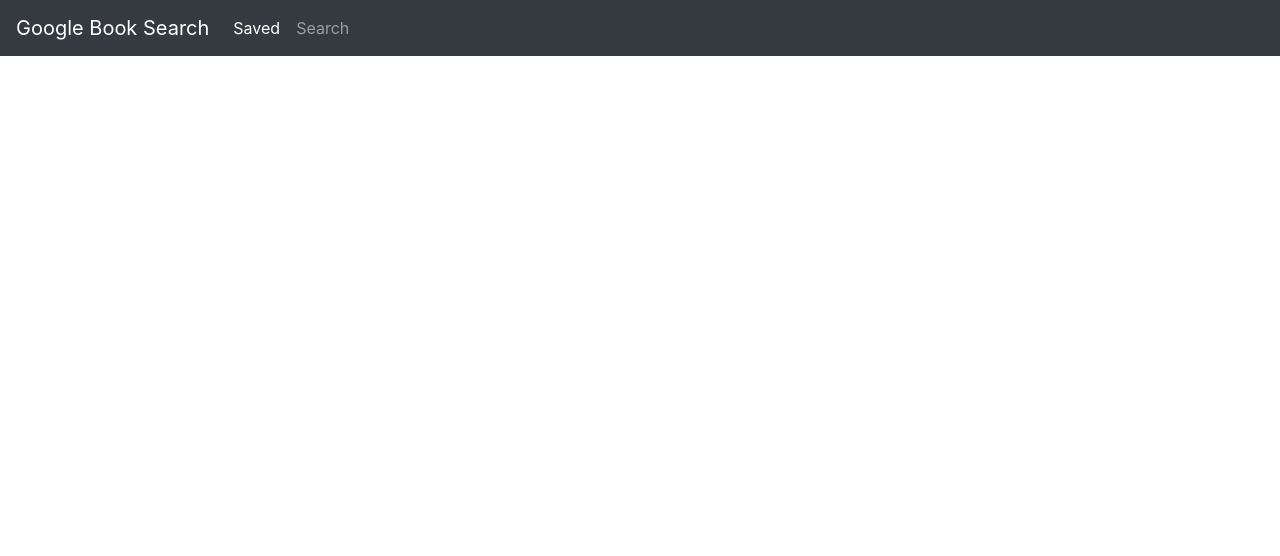
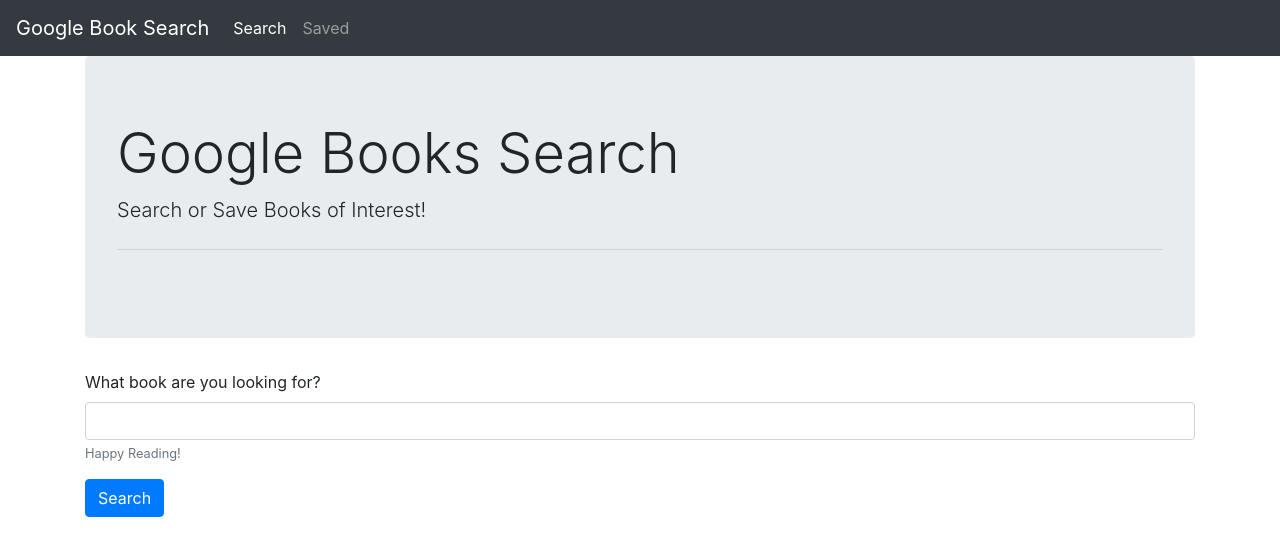
Before and after one commit to nmitchell34/MERN-google-books, a React (Create React App) app in the folder client/: page / in a window 1280 px wide. Shown: the top 556 px of the page. Built offline with nearby package versions, Linux system fonts and the light colour scheme.

Commit message:
added more API stuff to utils

```diff
--- a/client/src/App.js
+++ b/client/src/App.js
@@ -2,6 +2,9 @@
 import Axios from "axios";
 import { BrowserRouter as Router, Switch, Route } from "react-router-dom";
 import Navbar from "./components/navbar";
+import Jumbotron from "./components/jumbotron"
+import Search from "./pages/search"
+import Saved from "./pages/saved"
 
 function App() {
   useEffect(() => {});
@@ -9,7 +12,8 @@
   return (
     <div className="App">
       <Router>
-        <Navbar />
+        <Route exact path="/" component={Search}/>
+        <Route exact path='/saved' component={Saved}/>
       </Router>
     </div>
   );
--- /dev/null
+++ b/client/src/components/jumbotron.jsx
@@ -0,0 +1,16 @@
+import React from "react";
+
+
+const jumbotron = () => {
+  return (
+    <div className="container">
+      <div className="jumbotron">
+        <h1 className="display-4">Google Books Search</h1>
+        <p className="lead">Search or Save Books of Interest!</p>
+        <hr className="my-4" />
+      </div>
+    </div>
+  );
+};
+
+export default jumbotron;
--- a/client/src/components/navbar.jsx
+++ b/client/src/components/navbar.jsx
@@ -22,12 +22,12 @@
           <ul className="navbar-nav">
             <li className="nav-item active">
               <a className="nav-link" href="#">
-                Saved <span className="sr-only">(current)</span>
+                Search <span className="sr-only">(current)</span>
               </a>
             </li>
             <li className="nav-item">
               <a className="nav-link" href="#">
-                Search
+                Saved
               </a>
             </li>
           </ul>
--- /dev/null
+++ b/client/src/components/searchForm.jsx
@@ -0,0 +1,27 @@
+import React from "react";
+
+const searchForm = () => {
+  return (
+    <div className="container">
+      <form>
+        <div className="form-group">
+          <label for="exampleInputEmail1">What book are you looking for?</label>
+          <input
+            type="email"
+            className="form-control"
+            id="exampleInputEmail1"
+            aria-describedby="emailHelp"
+          />
+          <small id="emailHelp" className="form-text text-muted">
+            Happy Reading!
+          </small>
+        </div>
+        <button type="submit" className="btn btn-primary">
+          Search
+        </button>
+      </form>
+    </div>
+  );
+};
+
+export default searchForm;
--- /dev/null
+++ b/client/src/pages/saved.jsx
@@ -0,0 +1,24 @@
+import React from "react";
+import Navbar from "../components/navbar";
+import Jumbotron from "../components/jumbotron";
+import { useEffect } from "react";
+import API from "../utils/API"
+const saved = () => {
+  useEffect(() => {
+    loadBooks();
+  }, []);
+
+  function loadBooks() {
+    API.getBooks()
+      .then((res) => setBooks(res.data))
+      .catch((err) => console.log(err));
+  }
+  return (
+    <div>
+      <Navbar />
+      <Jumbotron />
+    </div>
+  );
+};
+
+export default saved;
--- /dev/null
+++ b/client/src/pages/search.jsx
@@ -0,0 +1,15 @@
+import React from "react";
+import Navbar from "../components/navbar";
+import Jumbotron from "../components/jumbotron";
+import Form from "../components/searchForm";
+const search = () => {
+  return (
+    <div>
+      <Navbar />
+      <Jumbotron />
+      <Form />
+    </div>
+  );
+};
+
+export default search;
--- /dev/null
+++ b/client/src/utils/API.js
@@ -0,0 +1,20 @@
+import axios from "axios";
+
+export default {
+  // Gets all books
+  getBooks: function() {
+    return axios.get("/api/books");
+  },
+  // Gets the book with the given id
+  getBook: function(id) {
+    return axios.get("/api/books/" + id);
+  },
+  // Deletes the book with the given id
+  deleteBook: function(id) {
+    return axios.delete("/api/books/" + id);
+  },
+  // Saves a book to the database
+  saveBook: function(bookData) {
+    return axios.post("/api/books", bookData);
+  }
+};
```
Also changed, not shown: 2 other files (tests, documents, lock files or other folders).
